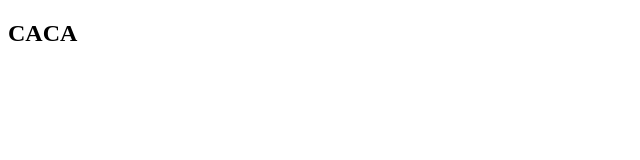
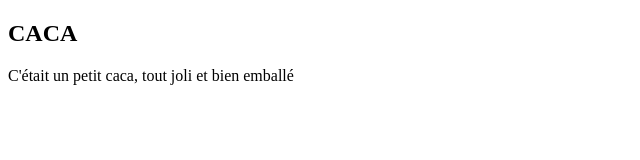
Before and after one commit to elo0301/OpenclassroomsProject, a plain HTML site: page page1.html in a window 1280 px wide. Shown: the whole page, without its empty margins (0-640 px from the left). Drawn offline with Linux system fonts and the light colour scheme.

Commit message:
Ajout texte

```diff
--- a/page1.html
+++ b/page1.html
@@ -7,5 +7,6 @@
 </head>
 <body>
     <h2>CACA</h2>
+    <p>C'était un petit caca, tout joli et bien emballé</p>
 </body>
 </html>
```
